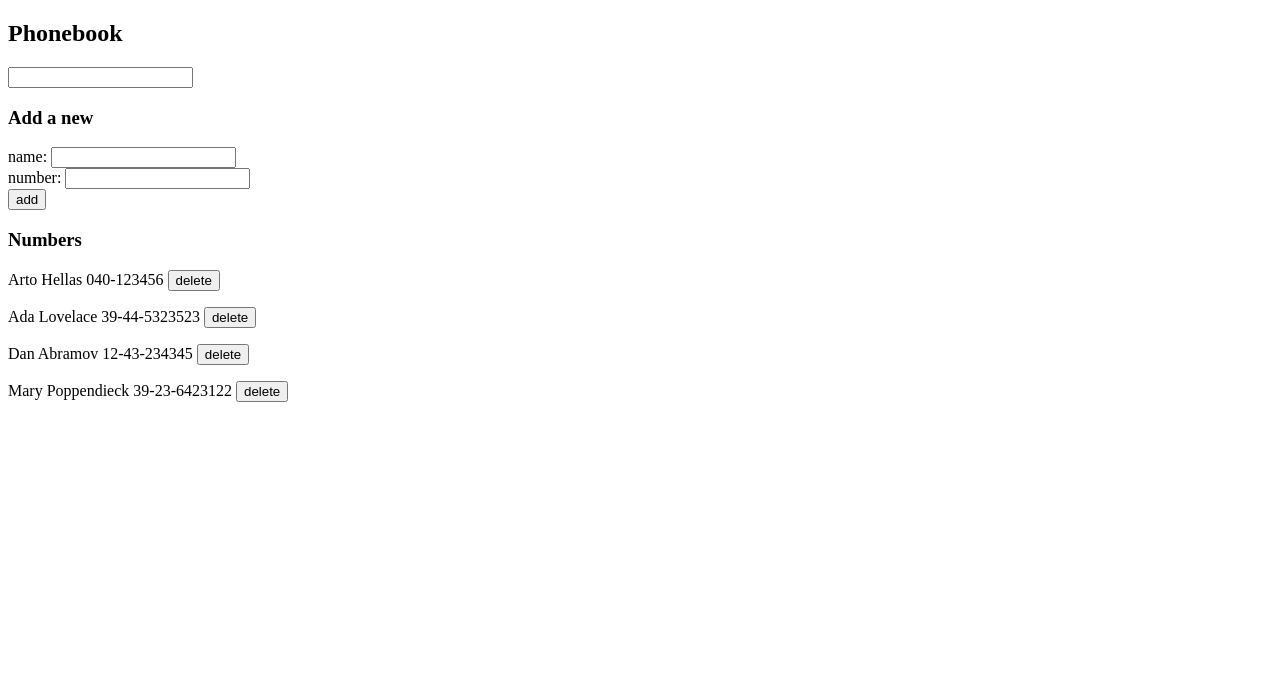
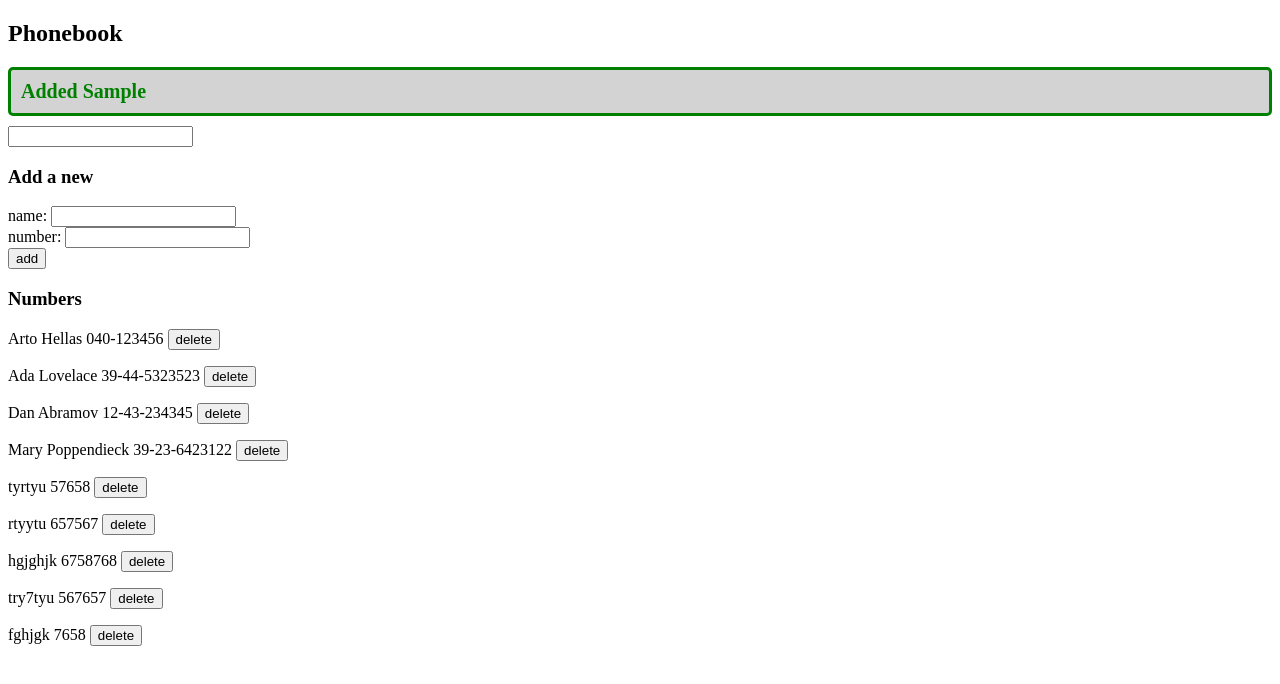
Before and after one commit to jonia89/fullStack, a React (Vite) app in the folder osio_2/tehtava_2_6-2_17/: page / in a window 1280 px wide. Both pictures are taken after typing "Sample", "Sample" into the empty fields and a click on the button "add". Shown: the top 684 px of the page. Built offline with nearby package versions, Linux system fonts and the light colour scheme; no server answers; data requests are answered from the project's data file.

Commit message:
info and error messages with styles from CSS

```diff
--- a/osio_2/tehtava_2_6-2_17/db.json
+++ b/osio_2/tehtava_2_6-2_17/db.json
@@ -19,6 +19,31 @@
       "name": "Mary Poppendieck",
       "number": "39-23-6423122",
       "id": "4"
+    },
+    {
+      "id": "5",
+      "name": "tyrtyu",
+      "number": "57658"
+    },
+    {
+      "id": "6",
+      "name": "rtyytu",
+      "number": "657567"
+    },
+    {
+      "id": "7",
+      "name": "hgjghjk",
+      "number": "6758768"
+    },
+    {
+      "id": "8",
+      "name": "try7tyu",
+      "number": "567657"
+    },
+    {
+      "id": "9",
+      "name": "fghjgk",
+      "number": "7658"
     }
   ]
 }
--- a/osio_2/tehtava_2_6-2_17/src/App.jsx
+++ b/osio_2/tehtava_2_6-2_17/src/App.jsx
@@ -3,12 +3,15 @@ import { Filter } from "./Components/Filter";
 import { PersonForm } from "./Components/PersonForm";
 import { Persons } from "./Components/Persons";
 import personService from "./services/persons";
+import "./index.css";
 
 const App = () => {
   const [persons, setPersons] = useState([]);
   const [newName, setNewName] = useState("");
   const [newNumber, setNewNumber] = useState("");
   const [filter, setFilter] = useState("");
+  const [infoMessage, setInfoMessage] = useState(null);
+  const [errorMessage, setErrorMessage] = useState(null);
 
   useEffect(() => {
     personService.getPersons().then((response) => {
@@ -58,12 +61,26 @@ const App = () => {
       : personService.createPerson(personObject).then((response) => {
           setPersons(persons.concat(response.data));
         });
+    setInfoMessage(`Added ${newName}`);
+    setTimeout(() => {
+      setInfoMessage(null);
+    }, 3000);
     setNewName("");
     setNewNumber("");
   };
 
   const deleteContact = (id, name) => {
-    window.confirm(`delete ${name} ?`) ? personService.deletePerson(id) : "";
+    window.confirm(`delete ${name} ?`)
+      ? personService.deletePerson(id).catch((error) => {
+          console.error(error);
+          setErrorMessage(
+            `Information of ${name} has already been removed from server`
+          );
+          setTimeout(() => {
+            setErrorMessage(null);
+          }, 3000);
+        })
+      : "";
   };
 
   const filteredPersons = persons.filter((person) =>
@@ -73,6 +90,8 @@ const App = () => {
   return (
     <div>
       <h2>Phonebook</h2>
+      {infoMessage ? <h2 className="info">{infoMessage}</h2> : ""}
+      {errorMessage ? <h2 className="error">{errorMessage}</h2> : ""}
       <Filter filter={filter} handleFilter={handleFilter} />
       <h3>Add a new</h3>
       <PersonForm
--- /dev/null
+++ b/osio_2/tehtava_2_6-2_17/src/index.css
@@ -0,0 +1,18 @@
+.info {
+  color: green;
+  background: lightgrey;
+  font-size: 20px;
+  border-style: solid;
+  border-radius: 5px;
+  padding: 10px;
+  margin-bottom: 10px;
+}
+.error {
+  color: red;
+  background: lightgrey;
+  font-size: 20px;
+  border-style: solid;
+  border-radius: 5px;
+  padding: 10px;
+  margin-bottom: 10px;
+}
```
